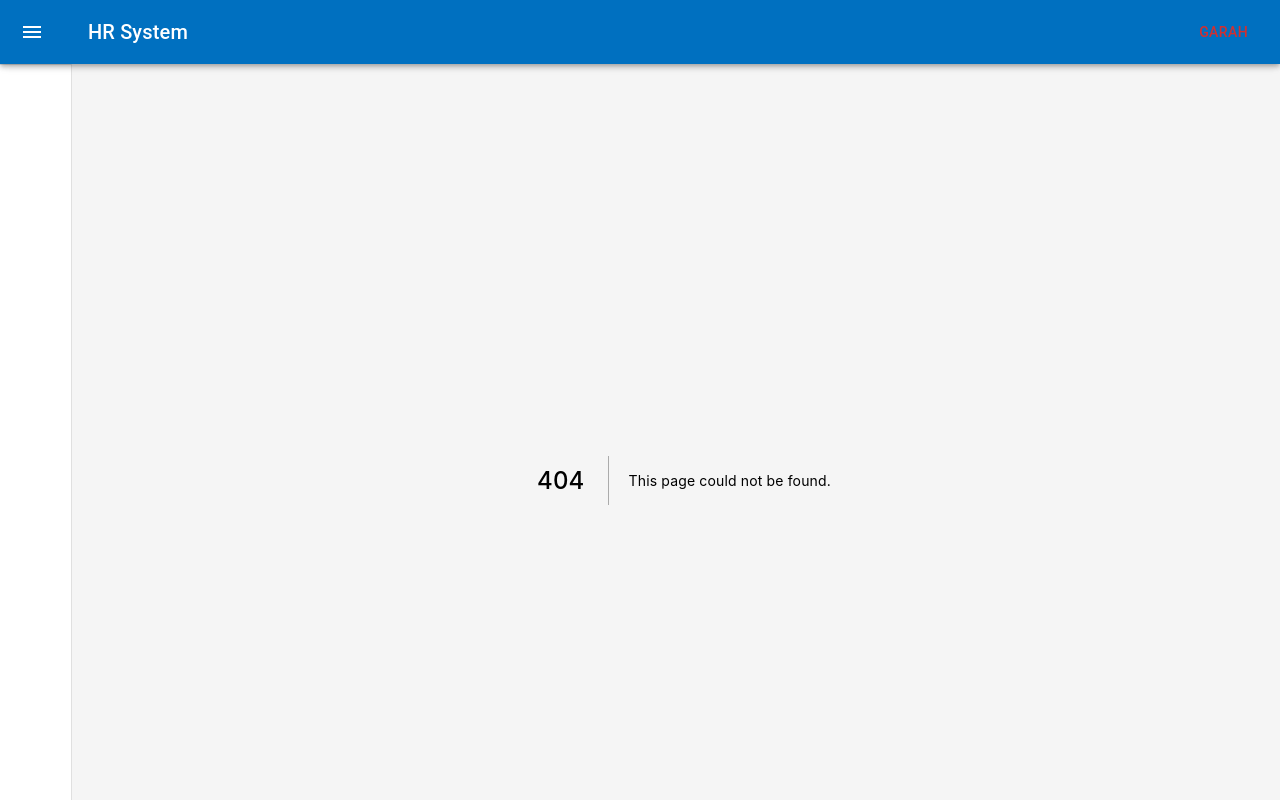
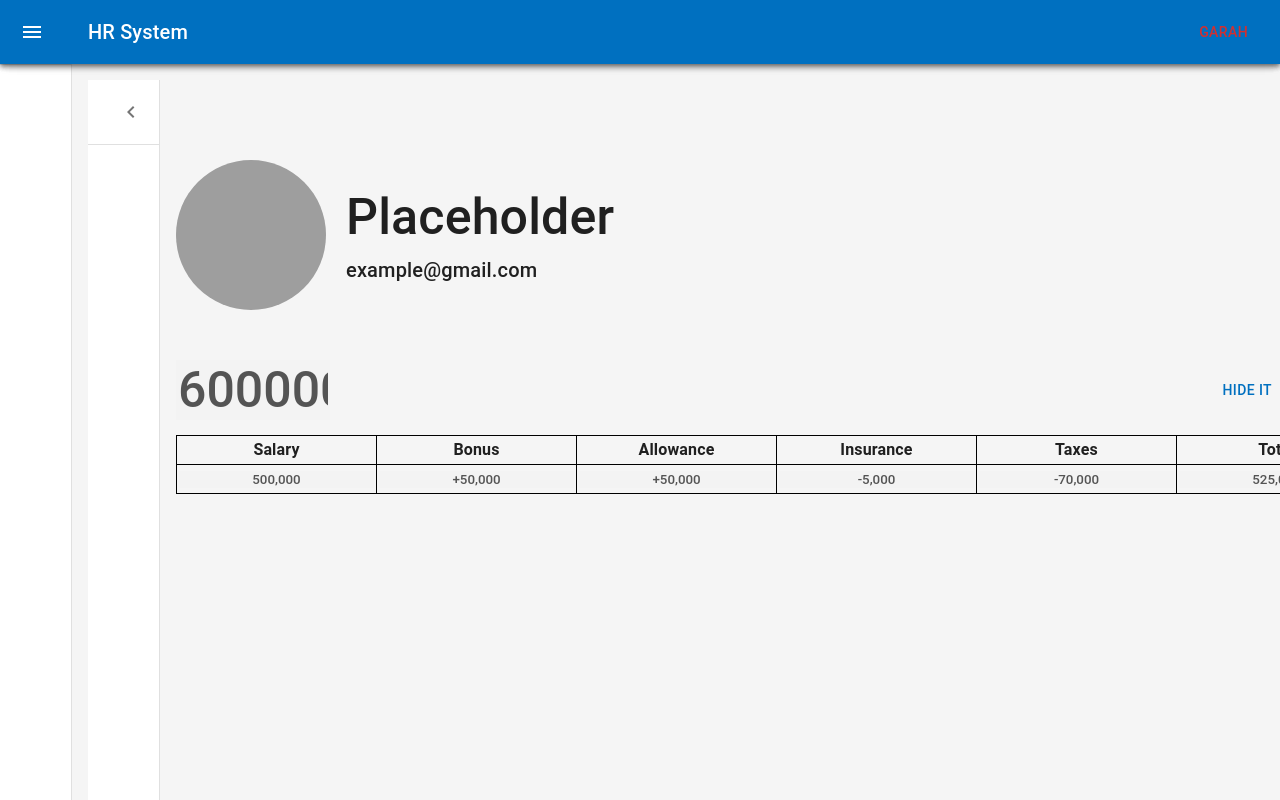
Before and after one commit to nestsolutionsllc/nest-hr, a Next.js app in the folder frontend/: page /salaryInfo in a window 1280 px wide. Before the commit this address had no page. Built offline with nearby package versions, Linux system fonts and the light colour scheme; grey boxes are pictures that could not be loaded.

Commit message:
feat(salary table and hider): has salary breakdown table along with salary hider

```diff
--- /dev/null
+++ b/frontend/src/pages/salaryInfo.tsx
@@ -0,0 +1,168 @@
+import type { NextPage } from "next";
+import { Button } from "@mui/material";
+import { useState } from "react";
+import MainLayout from "../layouts/MainLayout";
+
+<link rel="stylesheet" href="https://fonts.googleapis.com/css?family=Roboto:300,400,500,700&display=swap" />;
+
+const SalaryPage: NextPage = () => {
+  const [type, setType] = useState("text");
+
+  const hider = () => {
+    if (type === "text") {
+      setType("password");
+    } else {
+      setType("text");
+    }
+  };
+
+  const list = {
+    id: 1,
+    salary: "500,000",
+    bonus: "+50,000",
+    allowance: "+50,000",
+    insurance: "-5,000",
+    tax: "-70,000",
+    total: "525,000",
+  };
+
+  return (
+    <MainLayout>
+      <div className="container" style={{ fontFamily: "Roboto", fontWeight: 500 }}>
+        <div className="salary-container" style={{ display: "flex", flexDirection: "column" }}>
+          <div style={{ display: "flex", flexDirection: "row", borderRadius: 50 }}>
+            <img
+              src="http://waytohunt.org/wp-content/uploads/2015/11/Mr-bean-as-an-avatar-whatsapp-dp.jpg"
+              style={{ borderRadius: "100%", width: 150, height: 150 }}
+            />
+            <div style={{ display: "flex", flexDirection: "column", padding: 20 }}>
+              <text style={{ fontSize: 50 }}>Placeholder</text>
+              <text style={{ fontSize: 20 }}>example@gmail.com</text>
+            </div>
+          </div>
+          <div
+            className="salary-info"
+            style={{ fontFamily: "Roboto", fontWeight: 500, display: "flex", justifyContent: "space-between" }}
+          >
+            <input
+              style={{
+                border: "none",
+                fontFamily: "Roboto",
+                fontWeight: 500,
+                fontSize: 50,
+                marginTop: 50,
+                width: "12vw",
+                backgroundColor: "F5F5F5",
+              }}
+              type={type}
+              disabled={true}
+              value={"60000000$"}
+            />
+            <Button style={{ marginTop: 50 }} onClick={hider}>
+              Hide it
+            </Button>
+          </div>
+          <div className="salary-table" style={{ marginTop: 15 }}>
+            {/* <Table sx={{ minWidth: 650 }} aria-label="simple table">
+        <TableHead>
+          <TableRow>
+            <TableCell>Salary</TableCell>
+            <TableCell align="right">Bonus</TableCell>
+            <TableCell align="right">Allowance</TableCell>
+            <TableCell align="right">Insurance</TableCell>
+            <TableCell align="right">Tax</TableCell>
+          </TableRow>
+        </TableHead>
+        <TableBody>
+          {rows.map((row) => (
+            <TableRow
+              key={row.amount}
+              sx={{ '&:last-child td, &:last-child th': { border: 0 } }}
+            >
+              <TableCell component="th" scope="row">
+                {row.amount}
+              </TableCell>
+              <TableCell align="right">{row.bonus}</TableCell>
+              <TableCell align="right">{row.allowance}</TableCell>
+              <TableCell align="right">{row.insurance}</TableCell>
+              <TableCell align="right">{row.tax}</TableCell>
+            </TableRow>
+          ))}
+        </TableBody>
+      </Table> */}
+            <div className="salary-breakdown">
+              <table cellPadding={2} style={{ border: "solid black 1px", borderCollapse: "collapse", width: "41vw" }}>
+                <tr>
+                  <th style={{ border: "solid black 1px" }}>Salary</th>
+                  <th style={{ border: "solid black 1px" }}>Bonus</th>
+                  <th style={{ border: "solid black 1px" }}>Allowance</th>
+                  <th style={{ border: "solid black 1px" }}>Insurance</th>
+                  <th style={{ border: "solid black 1px" }}>Taxes</th>
+                  <th style={{ border: "solid black 1px" }}>Total</th>
+                </tr>
+                <tr>
+                  {/* <td style={{border:"solid black 1px", textAlign:"center"}}>{list.salary}</td>
+          <td style={{border:"solid black 1px", textAlign:"center"}}>{list.bonus}</td>
+          <td style={{border:"solid black 1px", textAlign:"center"}}>{list.allowance}</td>
+          <td style={{border:"solid black 1px", textAlign:"center"}}>{list.insurance}</td>
+          <td style={{border:"solid black 1px", textAlign:"center"}}>{list.tax}</td>
+          <td style={{border:"solid black 1px", textAlign:"center"}}>{list.total}</td> */}
+                  <td style={{ border: "solid black 1px", textAlign: "center" }}>
+                    <input
+                      style={{ border: "none", fontFamily: "Roboto", fontWeight: 500, textAlign: "center" }}
+                      type={type}
+                      disabled={true}
+                      value={list.salary}
+                    />
+                  </td>
+                  <td style={{ border: "solid black 1px", textAlign: "center" }}>
+                    <input
+                      style={{ border: "none", fontFamily: "Roboto", fontWeight: 500, textAlign: "center" }}
+                      type={type}
+                      disabled={true}
+                      value={list.bonus}
+                    />
+                  </td>
+                  <td style={{ border: "solid black 1px", textAlign: "center" }}>
+                    <input
+                      style={{ border: "none", fontFamily: "Roboto", fontWeight: 500, textAlign: "center" }}
+                      type={type}
+                      disabled={true}
+                      value={list.allowance}
+                    />
+                  </td>
+                  <td style={{ border: "solid black 1px", textAlign: "center" }}>
+                    <input
+                      style={{ border: "none", fontFamily: "Roboto", fontWeight: 500, textAlign: "center" }}
+                      type={type}
+                      disabled={true}
+                      value={list.insurance}
+                    />
+                  </td>
+                  <td style={{ border: "solid black 1px", textAlign: "center" }}>
+                    <input
+                      style={{ border: "none", fontFamily: "Roboto", fontWeight: 500, textAlign: "center" }}
+                      type={type}
+                      disabled={true}
+                      value={list.tax}
+                    />
+                  </td>
+                  <td style={{ border: "solid black 1px", textAlign: "center" }}>
+                    <input
+                      style={{ border: "none", fontFamily: "Roboto", fontWeight: 500, textAlign: "center" }}
+                      type={type}
+                      disabled={true}
+                      value={list.total}
+                    />
+                  </td>
+                </tr>
+              </table>
+            </div>
+          </div>
+        </div>
+      </div>
+    </MainLayout>
+  );
+};
+
+export default SalaryPage;
```
Also changed, not shown: frontend/src/pages/index.tsx (+21 -4 lines).
